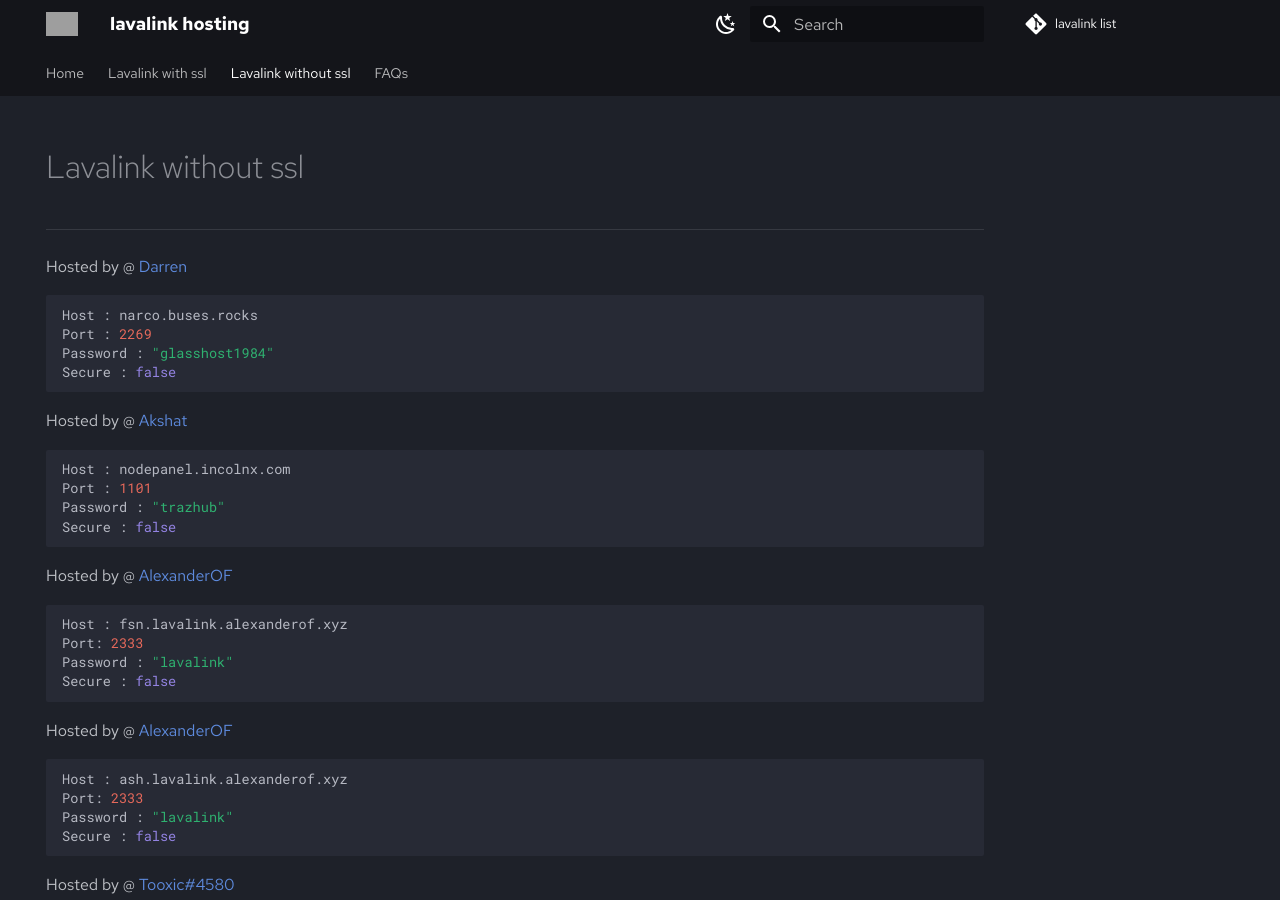
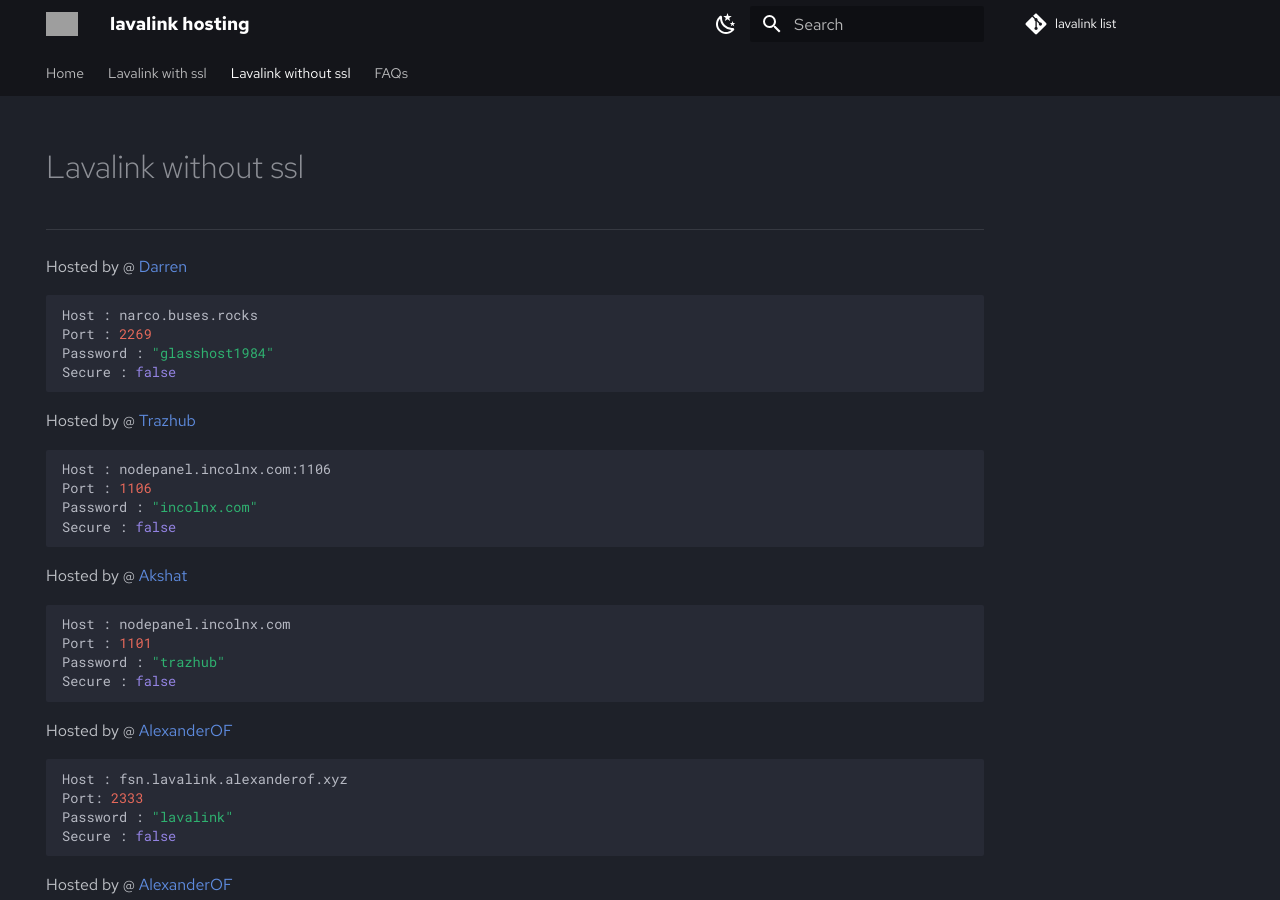
Before and after one commit to DarrenOfficial/lavalink-list, an MkDocs documentation site: the page built from docs/NoSSL/lavalink-without-ssl.md, in a window 1280 px wide and 900 px high. Built offline with MkDocs 1.6.1 and Material for MkDocs 9.7.7, drawn with Linux system fonts in a browser that asks for light colours; comment, search, counter and statistics services are not loaded; grey boxes are pictures that could not be loaded.

Commit message:
Update lavalink-without-ssl.md

````diff
--- a/docs/NoSSL/lavalink-without-ssl.md
+++ b/docs/NoSSL/lavalink-without-ssl.md
@@ -12,6 +12,14 @@ Hosted by @ [Darren](https://open.spotify.com/track/4TuNI3WEMyLQAKRMJmcQdA)
 Host : narco.buses.rocks
 Port : 2269
 Password : "glasshost1984"
+Secure : false
+
+```
+Hosted by @ [Trazhub](https://garvverma.me)
+```bash
+Host : nodepanel.incolnx.com:1106
+Port : 1106
+Password : "incolnx.com"
 Secure : false
 ```
 
````
